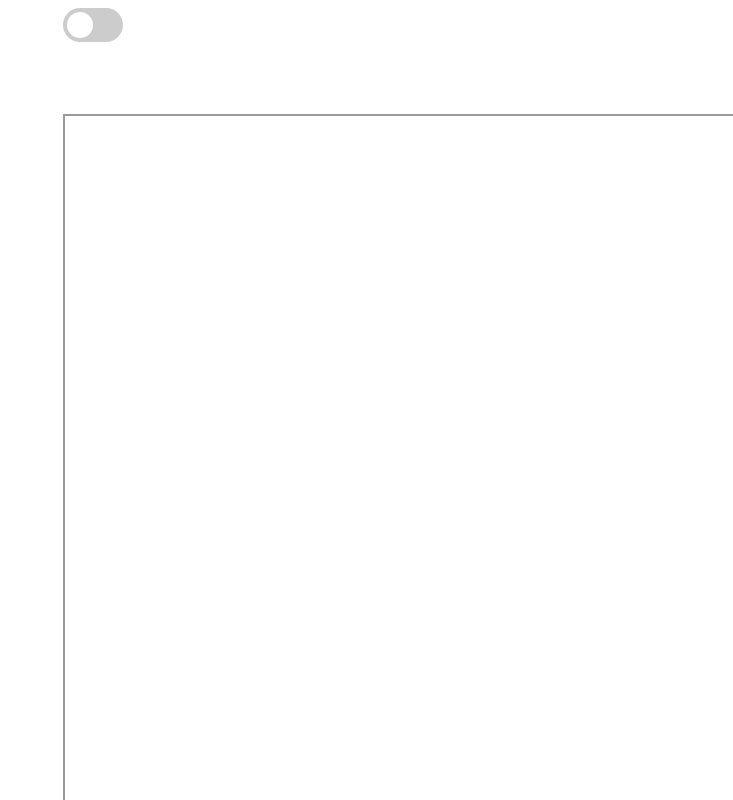
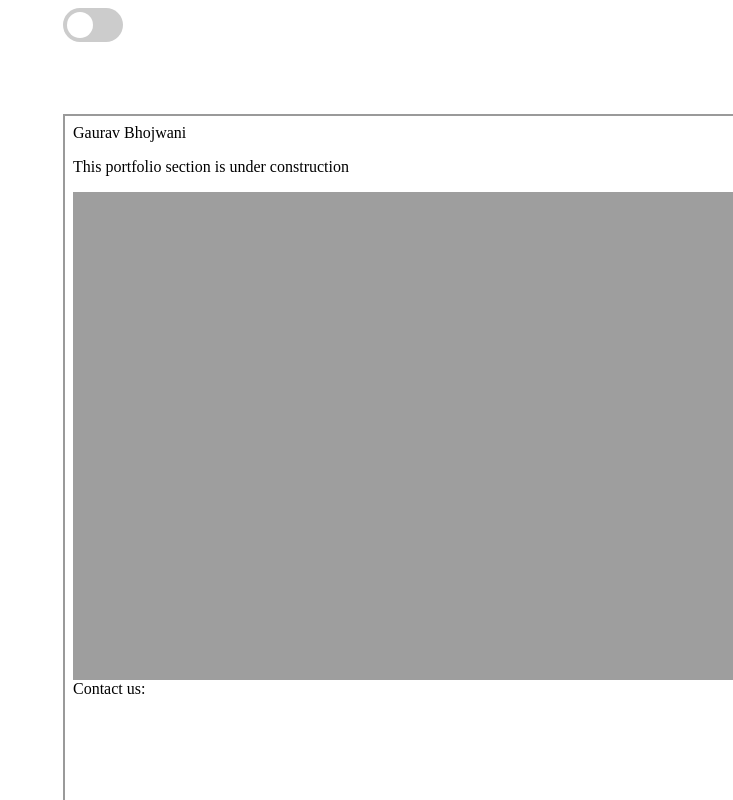
Before and after one commit to Gauravdarkslayer/Gauravdarkslayer.github.io, a plain HTML site: page toggel switch.html in a window 1280 px wide. Shown: the top 800 px of the page, without its empty margins (547-1280 px from the left). Drawn offline with Linux system fonts and the light colour scheme.

Commit message:
Update toggel switch.html

```diff
--- a/toggel switch.html
+++ b/toggel switch.html
@@ -85,8 +85,8 @@
                     <input type="checkbox" id="myCheck" onclick="myFunction()">
                     <span class="slider round"></span>
                     <center>
-                   <iframe style="height:1000; width:720; margin-top: 100px; display:none;" id="text" src="C:\Users\Wolverine\Desktop\My resume\myresume.html"></iframe>
-                   <iframe style="height:1000; width:1000; margin-top: 100px; display: block;" id="texts" src="C:\Users\Wolverine\Desktop\My resume\myPortfolio.html"></iframe>
+                   <iframe style="height:1000; width:720; margin-top: 100px; display:none;" id="text" src="https://github.com/Gauravdarkslayer/gauravdarkslayer.github.io/blob/master/index.html"></iframe>
+                   <iframe style="height:1000; width:1000; margin-top: 100px; display: block;" id="texts" src="https://github.com/Gauravdarkslayer/gauravdarkslayer.github.io/blob/master/myPortfolio.html"></iframe>
                     </center>
 
                   </label>
```
